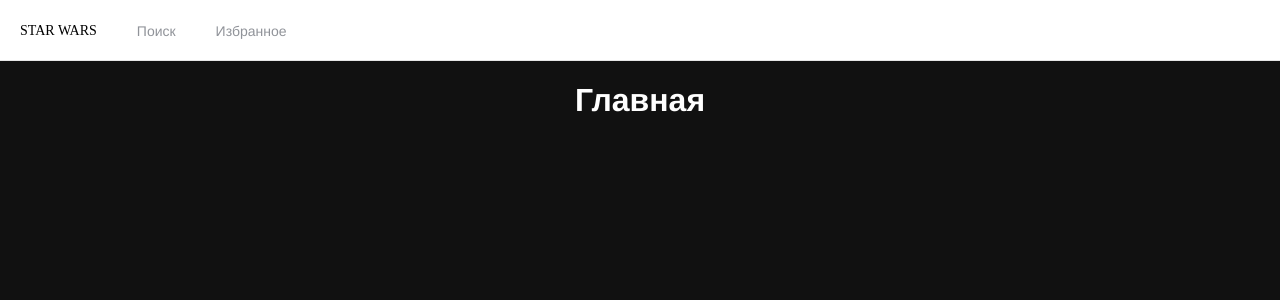
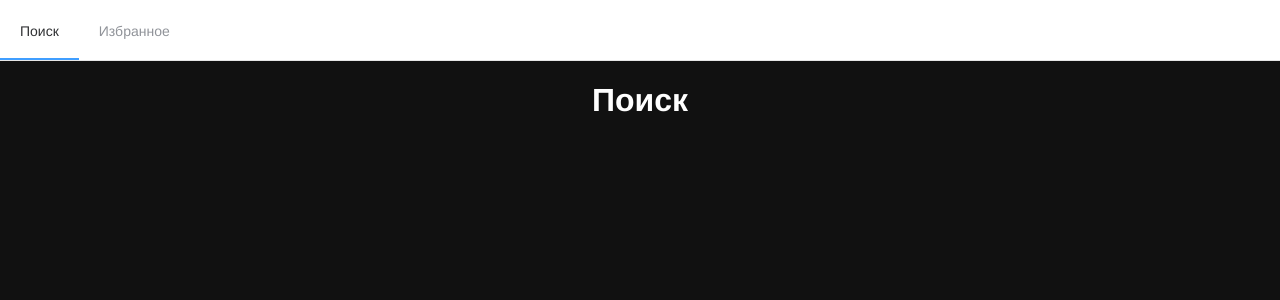
Before and after one commit to romatoom/starwars, a Vue app: page / in a window 1280 px wide. Shown: the top 300 px of the page. Built offline with nearby package versions, Linux system fonts and the light colour scheme.

Commit message:
Создана навигация (поиск/избранное)

```diff
--- a/src/components/Nav.vue
+++ b/src/components/Nav.vue
@@ -1,13 +1,10 @@
 <template>
   <div>
-    <el-menu mode="horizontal">
-      <el-menu-item index="1">
-        <router-link class="label" to="/">STAR WARS</router-link>
+    <el-menu :default-active="activeIndex" @select="handleSelect" mode="horizontal">
+      <el-menu-item index="Search">
+        <router-link class="nav-item" to="/">Поиск</router-link>
       </el-menu-item>
-      <el-menu-item index="2">
-        <router-link class="nav-item" to="/search">Поиск</router-link>
-      </el-menu-item>
-      <el-menu-item index="3">
+      <el-menu-item index="Favorites">
         <router-link class="nav-item" to="/favorites">Избранное</router-link>
       </el-menu-item>
     </el-menu>
@@ -16,17 +13,22 @@
 
 <script>
 export default {
-  name: 'Nav'
+  name: 'Nav',
+  data: () => ({
+    activeIndex: 'Search'
+  }),
+  methods: {
+    handleSelect (key) {
+      this.$router.push({ name: key }).catch(() => {})
+    }
+  }
 }
 </script>
 
 <style scoped>
 .nav-item {
   text-decoration: none;
-}
-.label {
-  font-family: 'STARWARS' !important;
-  text-decoration: none;
-  color: #000 !important;
+  height: 100%;
+  width: 100%;
 }
 </style>
--- a/src/main.js
+++ b/src/main.js
@@ -2,7 +2,7 @@ import Vue from 'vue'
 import App from './App.vue'
 import router from './router'
 import store from './store'
-import './libs/element-ui-init'
+import './assets/js/plugins/element'
 import './assets/css/style.css'
 
 Vue.config.productionTip = false
--- a/src/router/index.js
+++ b/src/router/index.js
@@ -1,19 +1,14 @@
 import Vue from 'vue'
 import VueRouter from 'vue-router'
-import Home from '../views/Home.vue'
+import Search from '../views/Search.vue'
 
 Vue.use(VueRouter)
 
 const routes = [
   {
     path: '/',
-    name: 'Home',
-    component: Home
-  },
-  {
-    path: '/search',
     name: 'Search',
-    component: () => import('../views/Search.vue')
+    component: Search
   },
   {
     path: '/favorites',
--- a/src/views/Home.vue
+++ /dev/null
@@ -1,12 +0,0 @@
-<template>
-  <div class="home">
-    <h1>Главная</h1>
-  </div>
-</template>
-
-<script>
-
-export default {
-  name: 'Home'
-}
-</script>
--- a/src/views/Search.vue
+++ b/src/views/Search.vue
@@ -3,3 +3,9 @@
     <h1>Поиск</h1>
   </div>
 </template>
+
+<script>
+export default {
+  name: 'Search'
+}
+</script>
```
Also changed, not shown: src/assets/js/plugins/element.js (renamed from src/libs/element-ui-init.js), 1 other file (tests, documents, lock files or other folders).
